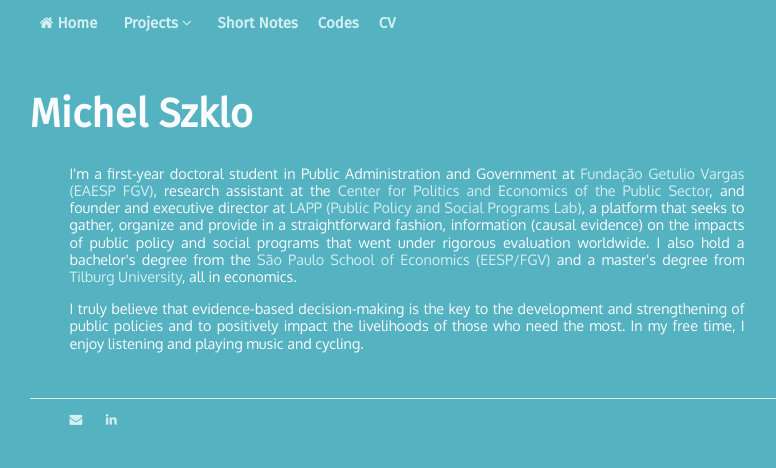
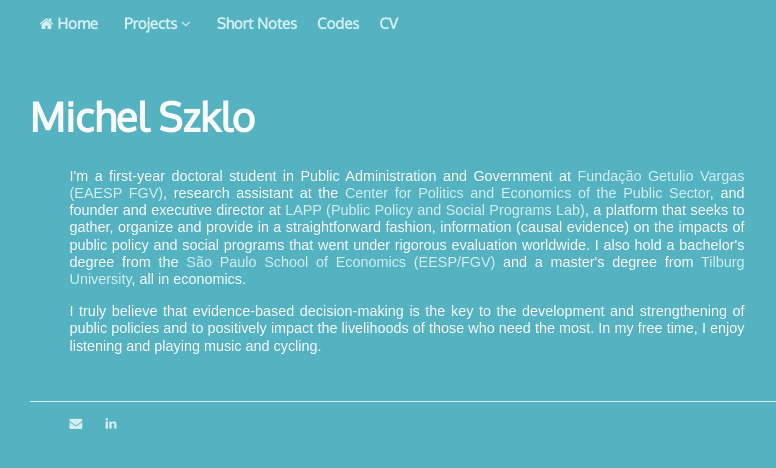
Before and after one commit to michelszklo/michelszklo.github.io, a Jekyll site: the page built from index.html, in a window 1280 px wide. Shown: the top 468 px of the page, without its empty margins (233-1009 px from the left). Built offline with Jekyll 4.4.1, drawn with Linux system fonts in a browser that asks for light colours.

Commit message:
all fonts oxygen, <p> raleway

```diff
--- a/css/main.css
+++ b/css/main.css
@@ -5,7 +5,7 @@ body {
     margin: auto;
 }
 nav ul, footer ul {
-    font-family: 'Fira Sans', sans-serif;
+    font-family: 'Oxygen', sans-serif;
     padding-right: 100px;
     list-style: none;
     font-weight: bold;
@@ -25,25 +25,25 @@ a:hover {
 }
 h1 {
     font-size: 2.5em;
-    font-family: 'Fira Sans', sans-serif;
+    font-family: 'Oxygen', sans-serif;
     color: #fbfcff;
     padding: 17px 0px 0px 0px;
 }
 h2 {
     font-size: 2em;
-    font-family: 'Fira Sans', sans-serif;
+    font-family: 'Oxygen', sans-serif;
     color: #d3eff2;
     padding: 17px 0px 0px 0px
 }
 h3 {
     font-size: 1em;
-    font-family: 'Fira Sans', sans-serif;
+    font-family: 'Oxygen', sans-serif;
     color: #d3eff2;
     padding: 17px 0px 0px 0px
 }
 p {
     font-size: .9em;
-    font-family: 'Oxygen', sans-serif;
+    font-family: 'Raleway', sans-serif;
     line-height: 1.2em;
     color: #fbfcff;
     padding: 0px 40px 0px 40px;
@@ -65,7 +65,7 @@ footer {
   float: left;
   display: block;
   color: #d3eff2;
-  font-family: 'Fira Sans', sans-serif;
+  font-family: 'Oxygen', sans-serif;
   text-align: center;
   padding: 14px 10px;
   text-decoration: none;
@@ -90,7 +90,7 @@ footer {
 /*dropdown button in the top nav*/
 .dropdown .dropbtn {
     font-size: 15px;
-    font-family: 'Fira Sans', sans-serif;
+    font-family: 'Oxygen', sans-serif;
     border: none;
     outline: none;
     color: #d3eff2;
```
